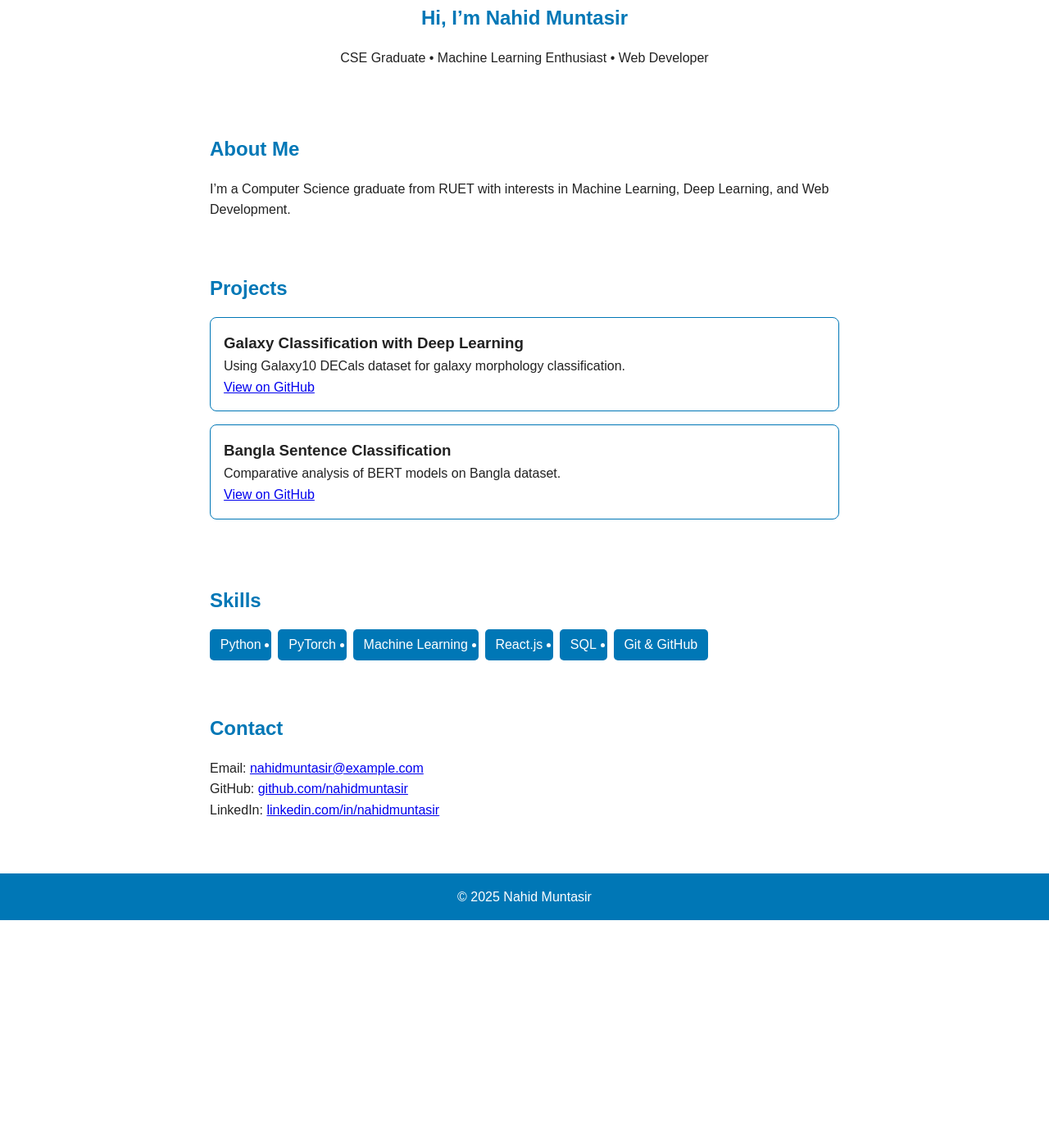
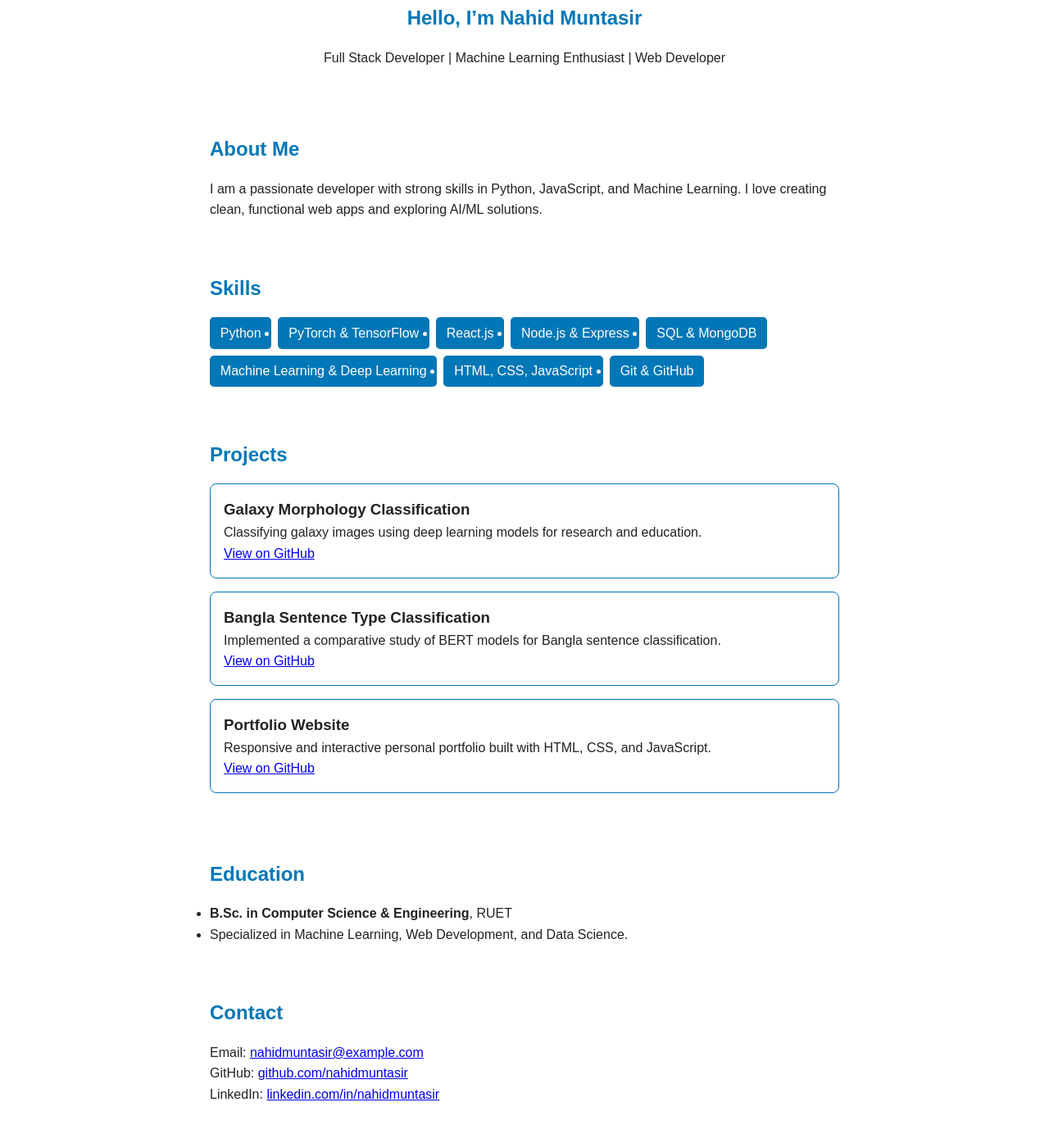
Before and after one commit to NahidMuntasir7/nahidmuntasir.github.io, a plain HTML site: page index.html in a window 1280 px wide. Shown: the part 115-1499 px from the top of the page at 82% size. Before the commit the page ends 1238 px from the top, so only its background shows below. Drawn offline with Linux system fonts and the light colour scheme.

Commit message:
Update index.html

```diff
--- a/index.html
+++ b/index.html
@@ -6,18 +6,9 @@
   <title>Nahid Muntasir | Portfolio</title>
   <link rel="stylesheet" href="style.css">
   <link rel="icon" type="image/x-icon" href="favicon.ico">
-
-  <!-- Google Analytics -->
-  <!-- Replace G-XXXXXXX with your own Measurement ID -->
-  <script async src="https://www.googletagmanager.com/gtag/js?id=G-XXXXXXX"></script>
-  <script>
-    window.dataLayer = window.dataLayer || [];
-    function gtag(){dataLayer.push(arguments);}
-    gtag('js', new Date());
-    gtag('config', 'G-XXXXXXX');
-  </script>
 </head>
 <body>
+
   <!-- Navigation -->
   <header>
     <nav>
@@ -25,8 +16,9 @@
       <ul>
         <li><a href="#home">Home</a></li>
         <li><a href="#about">About</a></li>
+        <li><a href="#skills">Skills</a></li>
         <li><a href="#projects">Projects</a></li>
-        <li><a href="#skills">Skills</a></li>
+        <li><a href="#education">Education</a></li>
         <li><a href="#contact">Contact</a></li>
       </ul>
       <button id="theme-toggle">🌙</button>
@@ -35,32 +27,17 @@
 
   <!-- Hero Section -->
   <section id="home" class="hero">
-    <h2>Hi, I’m <span>Nahid Muntasir</span></h2>
-    <p>CSE Graduate • Machine Learning Enthusiast • Web Developer</p>
+    <h2>Hello, I’m <span>Nahid Muntasir</span></h2>
+    <p>Full Stack Developer | Machine Learning Enthusiast | Web Developer</p>
   </section>
 
-  <!-- About -->
+  <!-- About Me -->
   <section id="about">
     <h2>About Me</h2>
     <p>
-      I’m a Computer Science graduate from RUET with interests in
-      Machine Learning, Deep Learning, and Web Development.
+      I am a passionate developer with strong skills in Python, JavaScript, and Machine Learning.
+      I love creating clean, functional web apps and exploring AI/ML solutions.
     </p>
-  </section>
-
-  <!-- Projects -->
-  <section id="projects">
-    <h2>Projects</h2>
-    <div class="card">
-      <h3>Galaxy Classification with Deep Learning</h3>
-      <p>Using Galaxy10 DECals dataset for galaxy morphology classification.</p>
-      <a href="https://github.com/yourusername/galaxy-project" target="_blank">View on GitHub</a>
-    </div>
-    <div class="card">
-      <h3>Bangla Sentence Classification</h3>
-      <p>Comparative analysis of BERT models on Bangla dataset.</p>
-      <a href="https://github.com/yourusername/bangla-bert" target="_blank">View on GitHub</a>
-    </div>
   </section>
 
   <!-- Skills -->
@@ -68,11 +45,42 @@
     <h2>Skills</h2>
     <ul class="skills-list">
       <li>Python</li>
-      <li>PyTorch</li>
-      <li>Machine Learning</li>
+      <li>PyTorch & TensorFlow</li>
       <li>React.js</li>
-      <li>SQL</li>
+      <li>Node.js & Express</li>
+      <li>SQL & MongoDB</li>
+      <li>Machine Learning & Deep Learning</li>
+      <li>HTML, CSS, JavaScript</li>
       <li>Git & GitHub</li>
+    </ul>
+  </section>
+
+  <!-- Projects -->
+  <section id="projects">
+    <h2>Projects</h2>
+    <div class="card">
+      <h3>Galaxy Morphology Classification</h3>
+      <p>Classifying galaxy images using deep learning models for research and education.</p>
+      <a href="https://github.com/nahidmuntasir" target="_blank">View on GitHub</a>
+    </div>
+    <div class="card">
+      <h3>Bangla Sentence Type Classification</h3>
+      <p>Implemented a comparative study of BERT models for Bangla sentence classification.</p>
+      <a href="https://github.com/nahidmuntasir" target="_blank">View on GitHub</a>
+    </div>
+    <div class="card">
+      <h3>Portfolio Website</h3>
+      <p>Responsive and interactive personal portfolio built with HTML, CSS, and JavaScript.</p>
+      <a href="https://github.com/nahidmuntasir" target="_blank">View on GitHub</a>
+    </div>
+  </section>
+
+  <!-- Education -->
+  <section id="education">
+    <h2>Education</h2>
+    <ul>
+      <li><strong>B.Sc. in Computer Science & Engineering</strong>, RUET</li>
+      <li>Specialized in Machine Learning, Web Development, and Data Science.</li>
     </ul>
   </section>
 
```
